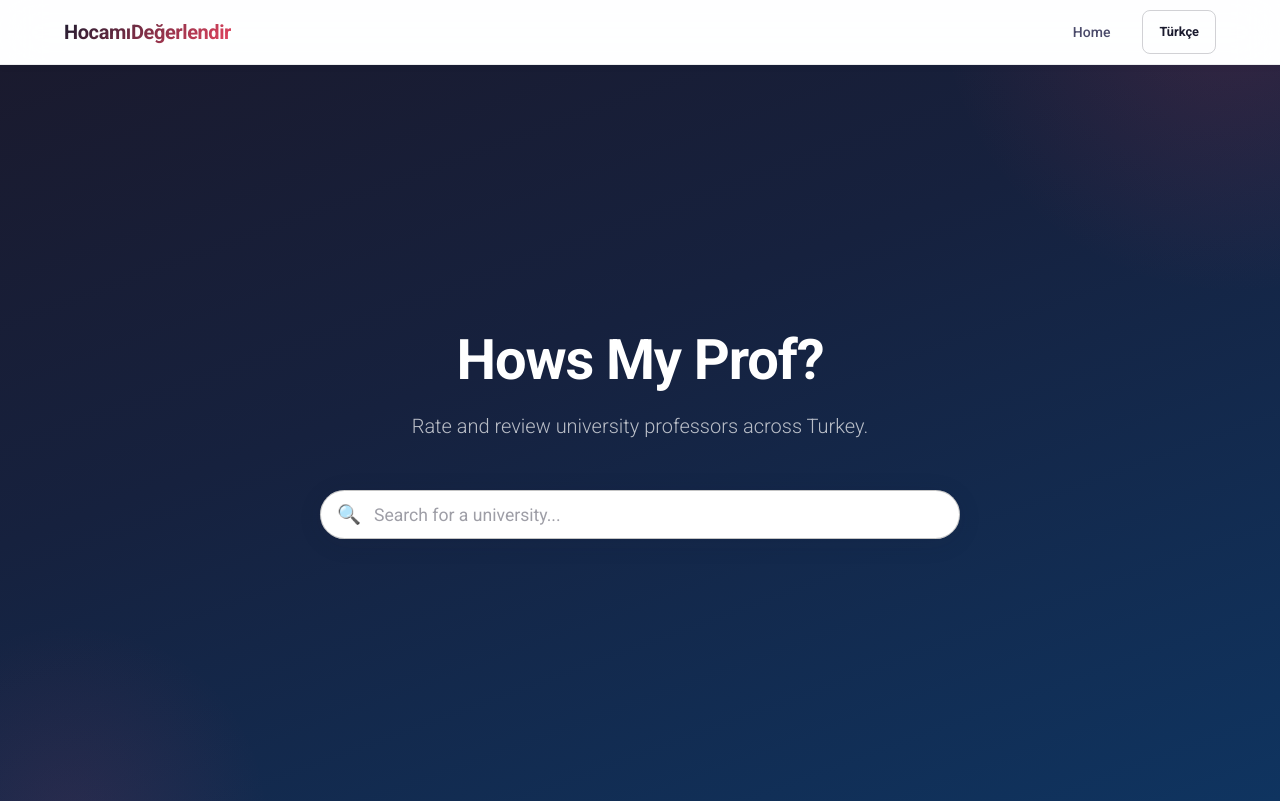
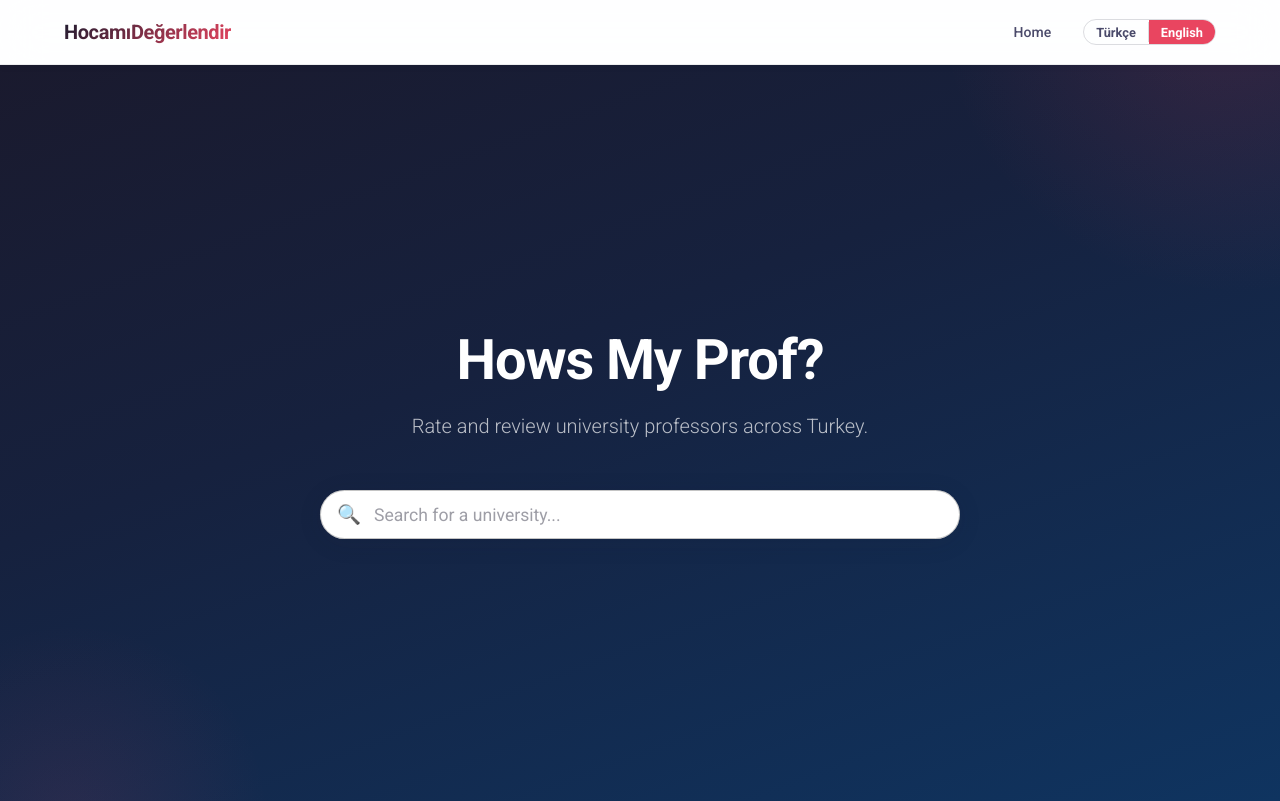
Before and after one commit to Batu-end/turkirmp, a Next.js app: page /en in a window 1280 px wide. Built offline with nearby package versions, Linux system fonts and the light colour scheme; no server answers; what @mui/material-nextjs would draw is missing.

Commit message:
Changed language swap button

```diff
--- a/src/components/Navbar.tsx
+++ b/src/components/Navbar.tsx
@@ -61,25 +61,77 @@ export default function Navbar() {
             >
               {t('home')}
             </Button>
-            <Button
-              onClick={switchLocale}
-              variant="outlined"
-              size="small"
+            <Box
               sx={{
-                borderColor: 'rgba(26, 26, 46, 0.2)',
-                color: 'text.primary',
-                fontWeight: 600,
-                fontSize: '0.8rem',
-                minWidth: 'auto',
-                px: 2,
-                '&:hover': {
-                  borderColor: '#e94560',
-                  color: '#e94560',
-                },
+                display: 'flex',
+                alignItems: 'center',
+                border: '1px solid rgba(26, 26, 46, 0.15)',
+                borderRadius: 2,
+                overflow: 'hidden',
               }}
             >
-              {t('language')}
-            </Button>
+              <Box
+                component="button"
+                onClick={() => {
+                  if (locale !== 'tr') {
+                    const segments = pathname.split('/');
+                    segments[1] = 'tr';
+                    router.push(segments.join('/'));
+                  }
+                }}
+                sx={{
+                  border: 'none',
+                  cursor: locale === 'tr' ? 'default' : 'pointer',
+                  px: 1.5,
+                  py: 0.6,
+                  fontSize: '0.8rem',
+                  fontWeight: 600,
+                  fontFamily: 'inherit',
+                  background: locale === 'tr' ? '#e94560' : 'transparent',
+                  color: locale === 'tr' ? '#fff' : '#4a4a6a',
+                  transition: 'all 0.2s ease',
+                  '&:hover': {
+                    background: locale === 'tr' ? '#e94560' : 'rgba(233, 69, 96, 0.08)',
+                  },
+                }}
+              >
+                Türkçe
+              </Box>
+              <Box
+                sx={{
+                  width: '1px',
+                  height: 20,
+                  background: 'rgba(26, 26, 46, 0.15)',
+                }}
+              />
+              <Box
+                component="button"
+                onClick={() => {
+                  if (locale !== 'en') {
+                    const segments = pathname.split('/');
+                    segments[1] = 'en';
+                    router.push(segments.join('/'));
+                  }
+                }}
+                sx={{
+                  border: 'none',
+                  cursor: locale === 'en' ? 'default' : 'pointer',
+                  px: 1.5,
+                  py: 0.6,
+                  fontSize: '0.8rem',
+                  fontWeight: 600,
+                  fontFamily: 'inherit',
+                  background: locale === 'en' ? '#e94560' : 'transparent',
+                  color: locale === 'en' ? '#fff' : '#4a4a6a',
+                  transition: 'all 0.2s ease',
+                  '&:hover': {
+                    background: locale === 'en' ? '#e94560' : 'rgba(233, 69, 96, 0.08)',
+                  },
+                }}
+              >
+                English
+              </Box>
+            </Box>
           </Box>
         </Toolbar>
       </Container>
```
